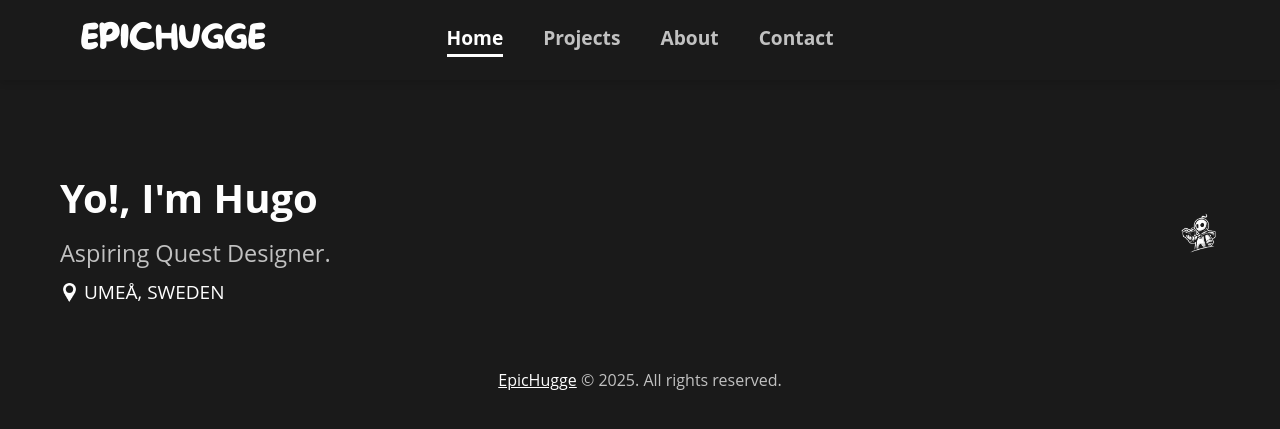
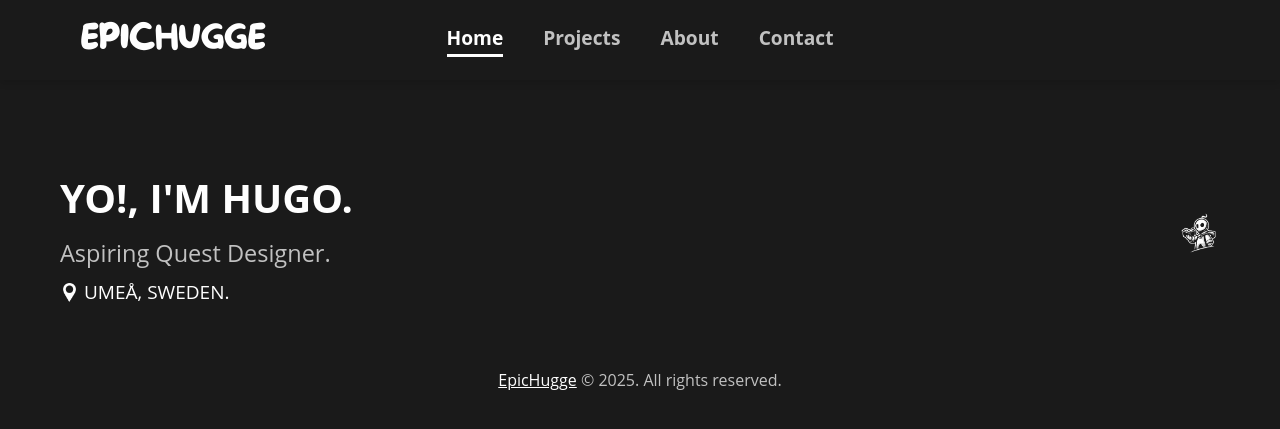
Before and after one commit to EpicHugge/EpicHugge.github.io, a Jekyll site: the page built from index.markdown, in a window 1280 px wide. Shown: the top 429 px of the page. Built offline with Jekyll 4.4.1, drawn with Linux system fonts in a browser that asks for light colours; some web fonts are replaced.

Commit message:
Update default.html

```diff
--- a/_layouts/default.html
+++ b/_layouts/default.html
@@ -47,11 +47,11 @@
       <!-- Introduction Section -->
       <div class="introduction">
         <div class="intro-text">
-          <p class="intro-main">Yo!, I'm Hugo</p>
+          <p class="intro-main">YO!, I'M HUGO.</p>
           <p class="intro-sub">Aspiring Quest Designer.</p>
           <p class="intro-location">
             <img src="{{ '/assets/images/location-pointer.png' | relative_url }}" alt="Location Pointer" class="location-pointer">
-            UMEÅ, SWEDEN
+            UMEÅ, SWEDEN.
           </p>
         </div>
         <div class="intro-logo">
```
